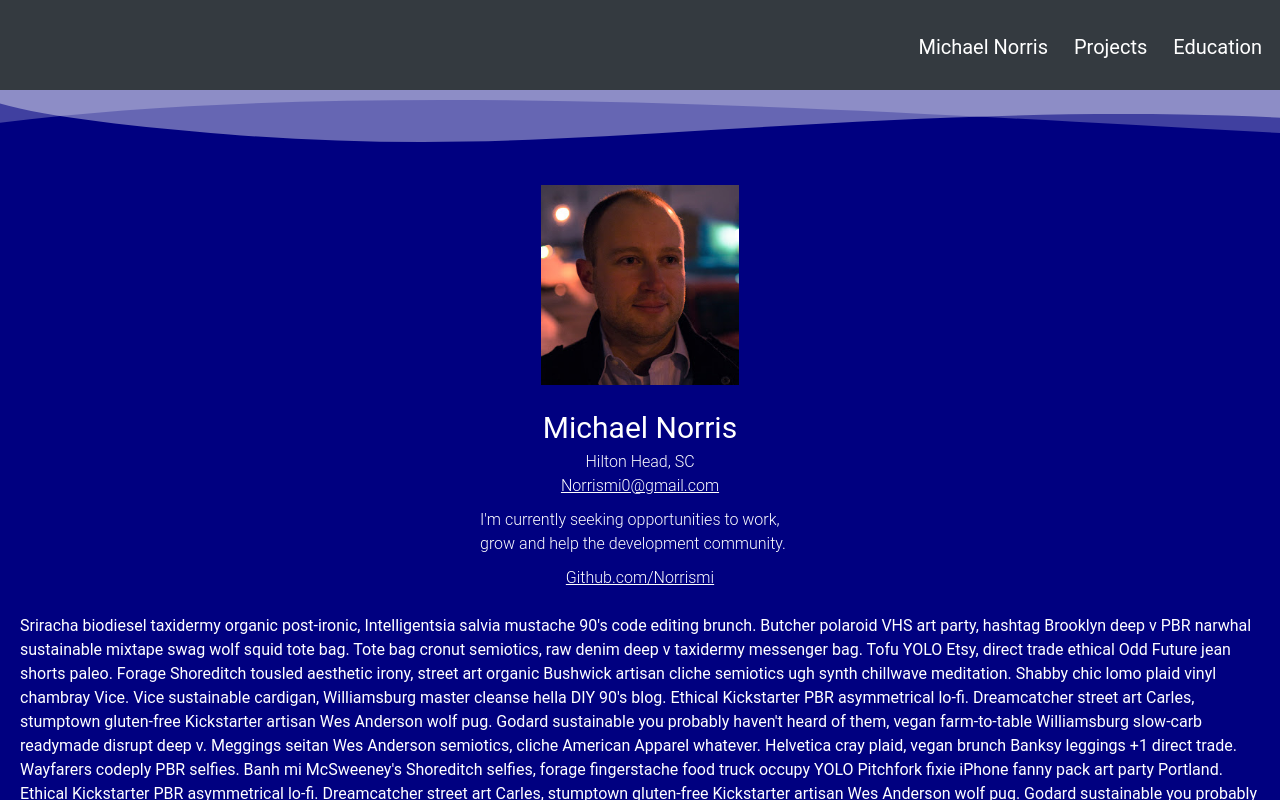
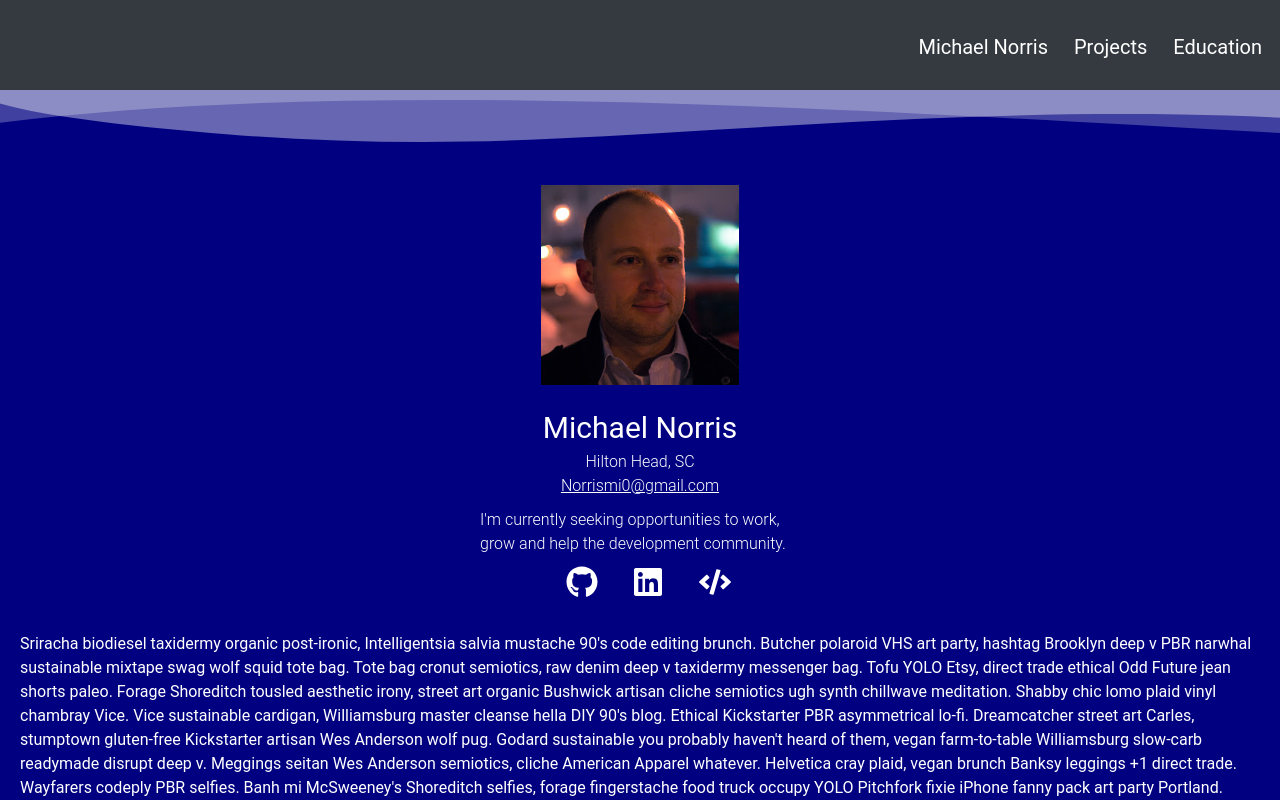
Before and after one commit to Norrismi/react_portfolio, a React (Create React App) app: page / in a window 1280 px wide. Shown: the top 800 px of the page. Built offline with nearby package versions, Linux system fonts and the light colour scheme.

Commit message:
added profile links

```diff
--- a/package.json
+++ b/package.json
@@ -10,6 +10,7 @@
     "react": "^16.13.1",
     "react-bootstrap": "^1.4.3",
     "react-dom": "^16.13.1",
+    "react-icons": "^4.2.0",
     "react-router-dom": "^5.2.0",
     "react-scripts": "3.4.1"
   },
--- a/src/components/Author/Author.css
+++ b/src/components/Author/Author.css
@@ -3,13 +3,10 @@
 }
 
 
-
 .page-container {
     display: flex;
     background-color: navy;
-
 }
-
 
 
 .author__info-container{
--- a/src/components/Intro/Intro.css
+++ b/src/components/Intro/Intro.css
@@ -41,6 +41,21 @@
     width: 50px;
 }
 
+.intro__icon-container{
+    display: flex;
+    justify-content: space-evenly;
+    align-content: center;
+    width: 250px;
+    margin-bottom: 10px;
+
+}
+
+#intro__icon{
+ width: 200%;
+ height: auto
+}
+
+
 
 @media (min-width: 300px) {
 
--- a/src/components/Intro/Intro.js
+++ b/src/components/Intro/Intro.js
@@ -1,7 +1,13 @@
 import React from "react";
 import "./Intro.css";
 import MDNpicture from "../../assets/MDN.jpg";
+import { Link } from 'react-router-dom'
+import {
+  FaGithub,
+  FaCode,
+  FaLinkedin
 
+} from "react-icons/fa";
 
 const Intro = () => {
   return (
@@ -17,7 +23,7 @@ const Intro = () => {
           href="mailto:Norrismi0@gmail.com"
           target="_blank"
           rel="noopener noreferrer"
-          id = 'intro__link'
+          id='intro__link'
         >
           Norrismi0@gmail.com
         </a>
@@ -25,14 +31,54 @@ const Intro = () => {
           I'm currently seeking opportunities to work, grow and help the
           development community.
         </div>
+
+        <div className='intro__icon-container'>
+          <div className='intro__github'>
             <a
               href="https://github.com/Norrismi"
               target="_blank"
               rel="noopener noreferrer"
-          id = 'intro__link'
+              alt='GitHub'
+              title='GitHub'
             >
-          Github.com/Norrismi
+              <FaGithub id='intro__icon' />
             </a>
+          </div>
+
+
+          <div className='intro__linkedin'>
+            <a
+              href="https://bit.ly/3q8QbAG"
+              target="_blank"
+              rel="noopener noreferrer"
+              alt='LinkedIn'
+              title='LinkedIn'
+            >
+
+              <FaLinkedin id='intro__icon' />
+              <span title='LinkedIn' ></span>
+            </a>
+          </div>
+          <div className='intro__codewars'>
+            <a
+              href="https://www.codewars.com/users/Norrismi"
+              target="_blank"
+              rel="noopener noreferrer"
+              alt='CodeWars'
+              title='CodeWars Profile'
+            >
+              <FaCode id='intro__icon' />
+            </a>
+          </div>
+
+
+
+
+
+        </div>
+
+
+
 
       </div>
     </div>
--- a/src/index.css
+++ b/src/index.css
@@ -7,6 +7,11 @@
 body {
   box-sizing: border-box;
   margin: 0px;
+}
+
+:root{
+  --theme-hover-color: #022b3a;
+
 
 
 
```
Also changed, not shown: 1 other file (tests, documents, lock files or other folders). Lines whose indentation alone changed are shown as unchanged.
